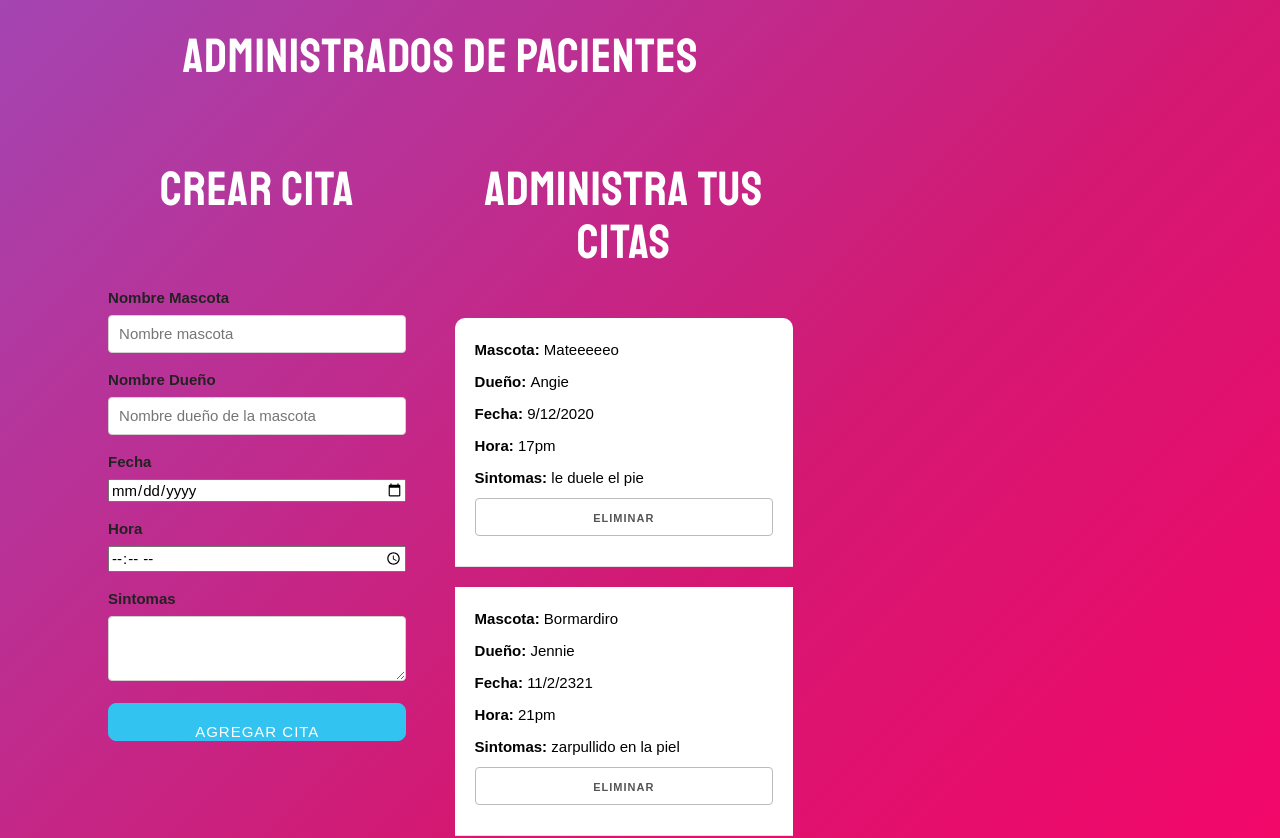
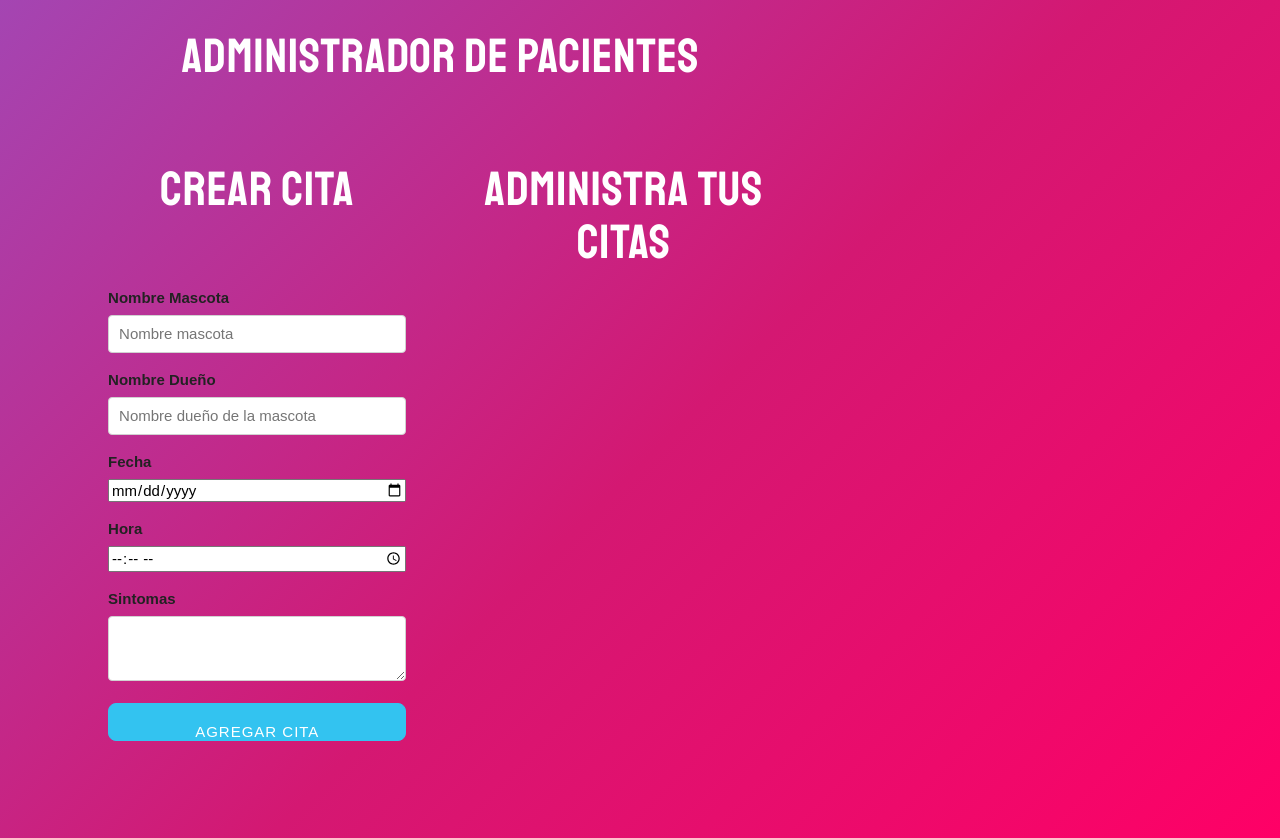
Before and after one commit to nicowicnudel/TP01-React-WICNUDEL-KALIK, a React (Vite) app in the folder tpreact/: page / in a window 1280 px wide. Shown: the top 838 px of the page. Built offline with nearby package versions, Linux system fonts and the light colour scheme.

Commit message:
haciendo

```diff
--- a/tpreact/src/App.jsx
+++ b/tpreact/src/App.jsx
@@ -1,31 +1,37 @@
-import React from "react";
+import React, { useState } from "react";
 import Formulario from "./componentes/formulario/Formulario.jsx";
-import { useState } from 'react'
 import "./App.css";
-import ListadoCitas from "./componentes/listadoCitas/ListadoCitas.jsx";
+import Cita from "./componentes/citas/citas.jsx";
 
 function App() {
-  const [count, setCount] = useState(0)
+  const [citas, setCitas] = useState([]);
+
+  const agregarCita = (cita) => {
+    setCitas([...citas, cita]);
+  };
+
+  const eliminarCita = (index) => {
+    const nuevasCitas = citas.filter((_, i) => i !== index);
+    setCitas(nuevasCitas);
+  };
 
   return (
-    <>
     <div className='container'>
-    <h1>Administrados de pacientes</h1>
+      <h1>Administrador de pacientes</h1>
       <div className='row'>
         <div className='one-half column'>
           <h1>Crear cita</h1>
-          <Formulario></Formulario>
+          <Formulario agregarCita={agregarCita} />
         </div>
         <div className='one-half column'>
           <h1>Administra tus citas</h1>
-          <ListadoCitas nombre="Mateeeeeo" dueño="Angie" fecha="9/12/2020" hora="17pm" sintomas="le duele el pie"></ListadoCitas>
-          <ListadoCitas nombre="Bormardiro" dueño="Jennie" fecha="11/2/2321" hora="21pm" sintomas="zarpullido en la piel"></ListadoCitas>
-          <ListadoCitas nombre="Tralalero" dueño="Damian" fecha="04/11/2007" hora="19am" sintomas="dolor de cabeza"></ListadoCitas>
+          {citas.map((cita, index) => (
+            <Cita key={index} cita={cita} eliminarCita={() => eliminarCita(index)} />
+          ))}
         </div>
       </div>
     </div>
-    </>
-  )
+  );
 }
 
-export default App
+export default App;
--- a/tpreact/src/componentes/citas/citas.css
+++ b/tpreact/src/componentes/citas/citas.css
@@ -3,12 +3,12 @@
     border-radius: 8px;
     padding: 1rem;
     margin-bottom: 1rem;
-    background-color: #611e1e;
+    background-color: #aa5996;
   }
 
   .eliminar {
     background-color: red;
-    color: rgb(201, 25, 177);
+    color: rgb(255, 255, 255);
     border: none;
     padding: 0.5rem;
     margin-top: 1rem;
--- a/tpreact/src/componentes/citas/citas.jsx
+++ b/tpreact/src/componentes/citas/citas.jsx
@@ -1,6 +1,7 @@
+import React from "react";
 import "./citas.css";
 
-function Cita({ cita }) {
+function Cita({ cita, eliminarCita }) {
   return (
     <div className="cita">
       <p><strong>Mascota:</strong> {cita.mascota}</p>
@@ -8,9 +9,8 @@ function Cita({ cita }) {
       <p><strong>Fecha:</strong> {cita.fecha}</p>
       <p><strong>Hora:</strong> {cita.hora}</p>
       <p><strong>Síntomas:</strong> {cita.sintomas}</p>
-      <button className="eliminar">Eliminar</button>
+      <button className="eliminar" onClick={eliminarCita}>Eliminar</button>
     </div>
   );
 }
-
 export default Cita;
--- a/tpreact/src/componentes/formulario/Formulario.jsx
+++ b/tpreact/src/componentes/formulario/Formulario.jsx
@@ -1,47 +1,74 @@
-import React from "react";
+import React, { useState } from "react";
 import InputText from "../inputText/InputText.jsx";
 import "./Formulario.css";
 
-const Formulario = () => {
-  return(
+const Formulario = ({ agregarCita }) => {
+  const [cita, setCita] = useState({
+    mascota: "",
+    dueño: "",
+    fecha: "",
+    hora: "",
+    sintomas: ""
+  });
+
+  const handleChange = (e) => {
+    setCita({
+      ...cita,
+      [e.target.name]: e.target.value
+    });
+  };
+
+  const handleSubmit = (e) => {
+    e.preventDefault();
+    agregarCita(cita);
+    setCita({
+      mascota: "",
+      dueño: "",
+      fecha: "",
+      hora: "",
+      sintomas: ""
+    });
+  };
+
+  return (
     <div className="contenedor-formulario">
-          <form>
+      <form onSubmit={handleSubmit}>
         <div>
           <label>Nombre Mascota</label>
         </div>
         <div>
-                  <InputText nombre="nombre" placeHolder="Nombre mascota"></InputText>
+          <input type="text" name="mascota" value={cita.mascota} onChange={handleChange} placeholder="Nombre mascota" className="u-full-width" />
         </div>
         <div>
           <label>Nombre Dueño</label>
         </div>
         <div>
-                  <InputText nombre="propietario" placeHolder="Nombre dueño de la mascota"></InputText>
+          <input type="text" name="dueño" value={cita.dueño} onChange={handleChange} placeholder="Nombre dueño de la mascota" className="u-full-width" />
         </div>
         <div>
           <label>Fecha</label>
         </div>
         <div>
-                  <input type="date" name="fecha" className="u-full-width" />
+          <input type="date" name="fecha" value={cita.fecha} onChange={handleChange} className="u-full-width" />
         </div>
         <div>
           <label>Hora</label>
         </div>
         <div>
-                  <input type="time" name="hora" className="u-full-width" />
+          <input type="time" name="hora" value={cita.hora} onChange={handleChange} className="u-full-width" />
         </div>
         <div>
           <label>Sintomas</label>
         </div>
         <div>
-                  <textarea name="sintomas" className="u-full-width"></textarea>
+          <textarea name="sintomas" value={cita.sintomas} onChange={handleChange} className="u-full-width"></textarea>
         </div>
         <div>
           <button type="submit" className="u-full-width button-primary">Agregar Cita</button>
         </div>
       </form>
     </div>
-  )
-}
+  );
+};
 
 export default Formulario;
```
Lines whose indentation alone changed are shown as unchanged.
